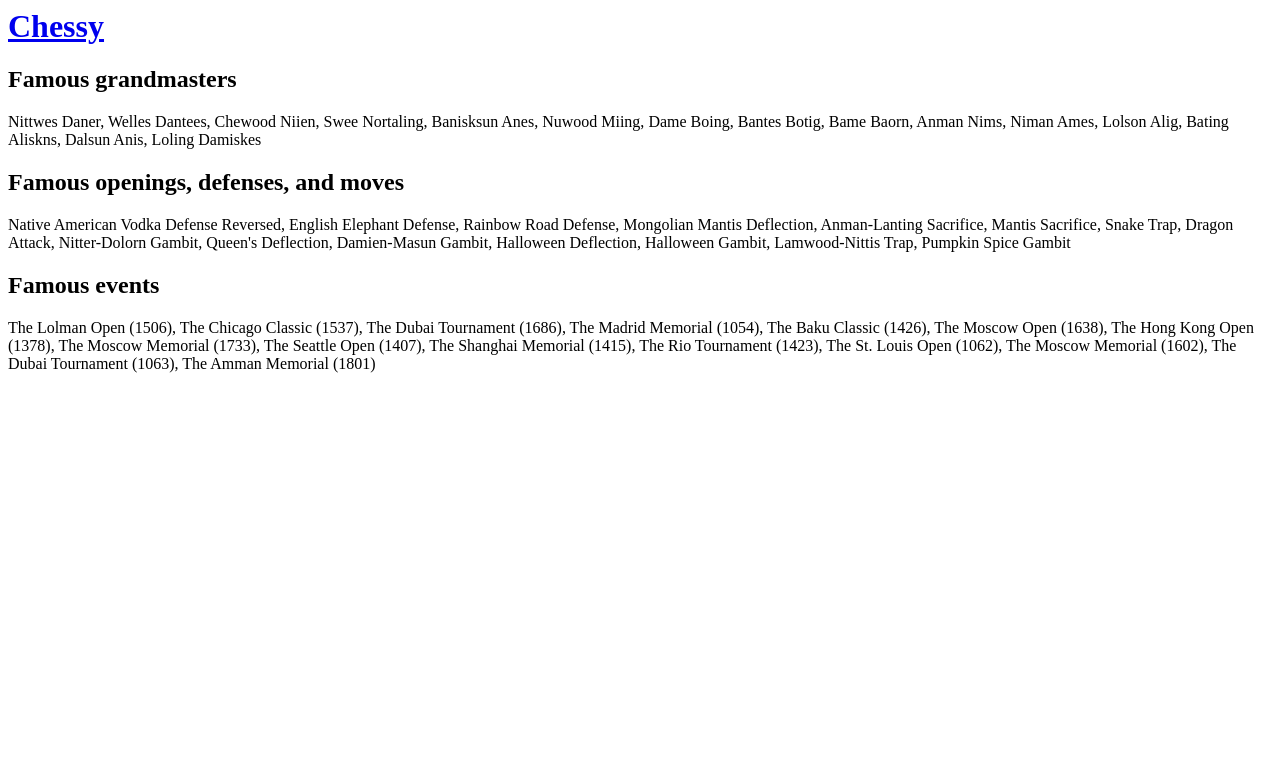
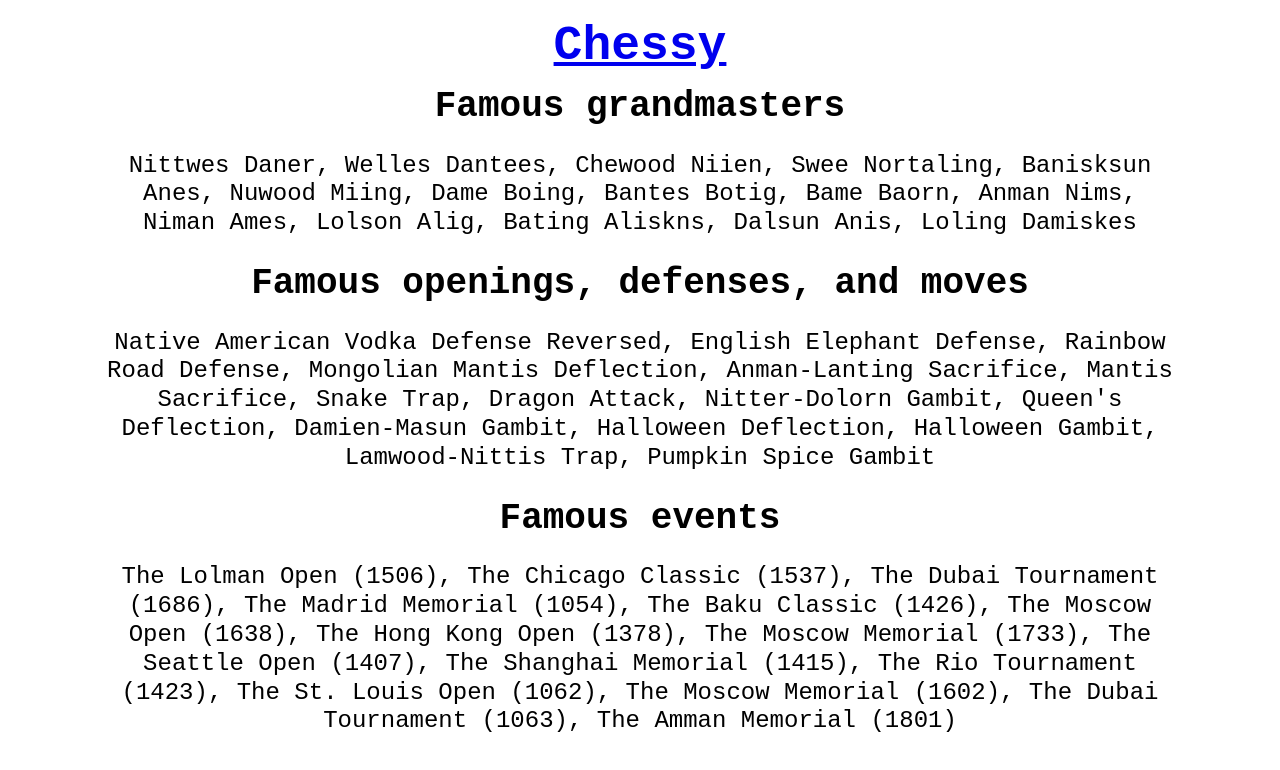
Before and after one commit to evangipson/chessy, a plain HTML site: page index.html in a window 1280 px wide. Drawn offline with nearby package versions, Linux system fonts and the light colour scheme.

Commit message:
Correct logical equals typo
WEEWPS!

```diff
--- a/index.html
+++ b/index.html
@@ -18,7 +18,7 @@
         <!-- Yay let's link in my style -->
         <!-- TODO: Minify style
         <link rel="stylesheet" href="./css/style.css" media="none" onload="if(media!='all')media='all'" /> -->
-        <link rel="stylesheet" href-"./css/style.css" />
+        <link rel="stylesheet" href="./css/style.css" />
         <!-- Also let's take in font-awesome for icons
         <link rel="stylesheet" href="https://maxcdn.bootstrapcdn.com/font-awesome/4.6.3/css/font-awesome.min.css" media="none" onload="if(media!='all')media='all'" /> -->
     </head>
```
